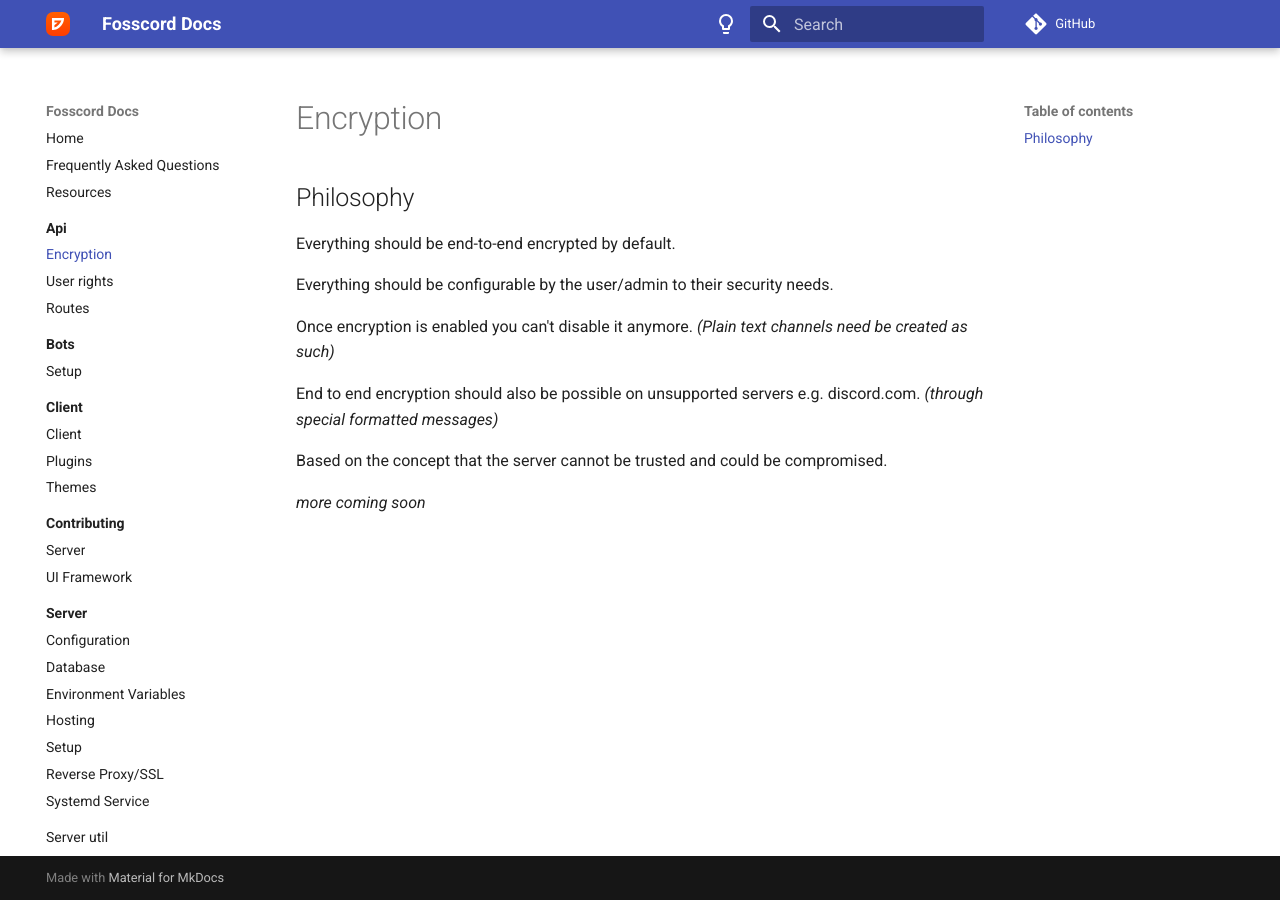
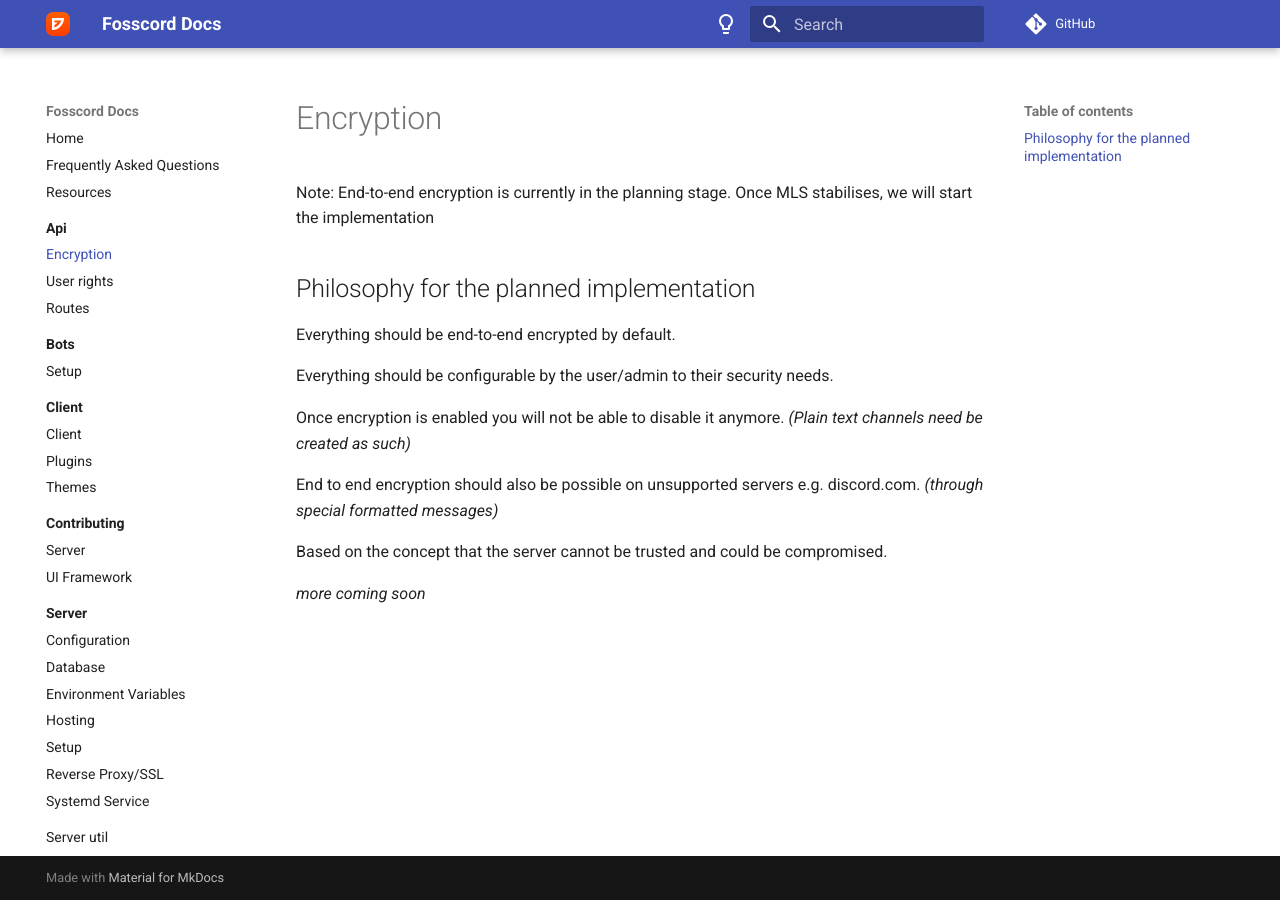
Before and after one commit to spacebarchat/docs, an MkDocs documentation site: the page built from docs/api/encryption.md, in a window 1280 px wide. Built offline with MkDocs 1.6.1 and Material for MkDocs 9.7.7, drawn with Linux system fonts in a browser that asks for light colours; comment, search, counter and statistics services are not loaded.

Commit message:
Correct the promise

```diff
--- a/docs/api/encryption.md
+++ b/docs/api/encryption.md
@@ -1,12 +1,14 @@
 # Encryption
 
-## Philosophy
+Note: End-to-end encryption is currently in the planning stage. Once MLS stabilises, we will start the implementation
+
+## Philosophy for the planned implementation
 
 Everything should be end-to-end encrypted by default.
 
 Everything should be configurable by the user/admin to their security needs.
 
-Once encryption is enabled you can't disable it anymore. _(Plain text channels need be created as such)_
+Once encryption is enabled you will not be able to disable it anymore. _(Plain text channels need be created as such)_
 
 End to end encryption should also be possible on unsupported servers e.g. discord.com. _(through special formatted messages)_
 
```
